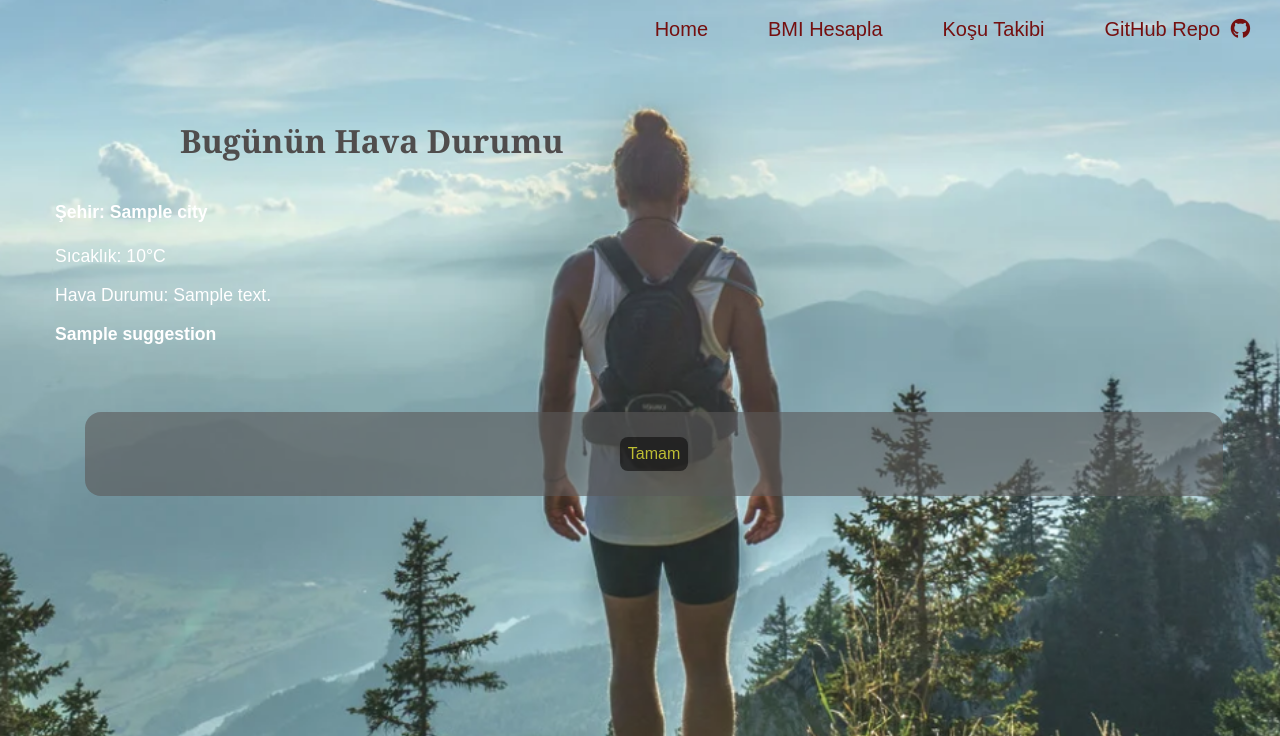
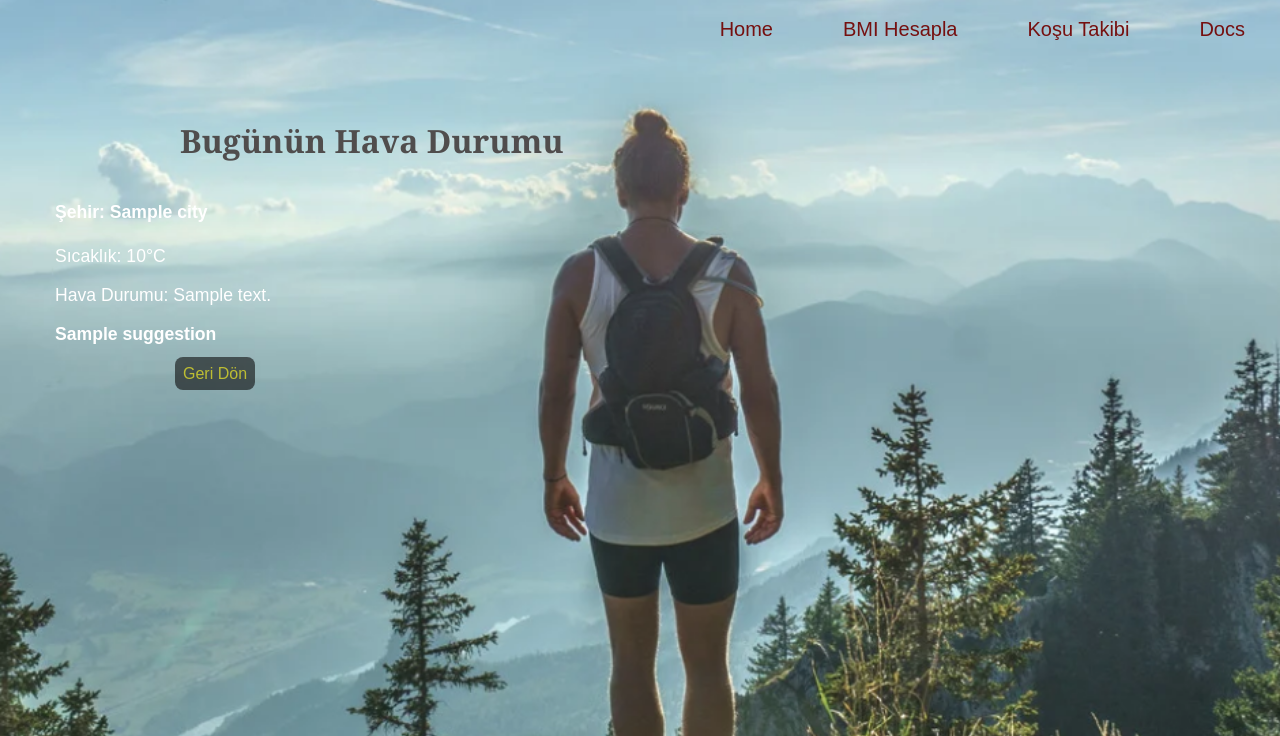
Before and after one commit to sbrycbc/RunTracker, a Flask app: template templates/weather.html in a window 1280 px wide. Shown: the top 736 px of the page. Run offline with Flask 3, Linux system fonts and the light colour scheme; the template is opened without the code that fills it: most values are stand-ins (such as "Sample title", 1, 10 or a date in 2020); some web fonts are replaced.

Commit message:
updated navbar und weather form with styling...

```diff
--- a/app.py
+++ b/app.py
@@ -50,14 +50,14 @@ def weather():
     weather_description = None
     suggestion = None
 
-    if request.method == 'POST':  # Şehir bilgisi gönderilmişse
-        city = request.form.get('city')  # Kullanıcının girdiği şehir adı
+    if request.method == 'POST':
+        city = request.form.get('city')
 
-        if city:  # Eğer şehir boş değilse hava durumu alınır
+        if city:
             city = city.strip().title()
             temperature, weather_description = get_weather(city)
 
-            if temperature is not None:  # Geçerli veri varsa öneri oluştur
+            if temperature is not None:
                 suggestion = get_weather_suggestion(temperature)
             else:
                 suggestion = "Geçersiz bir şehir adı girdiniz. Lütfen tekrar deneyin."
--- a/static/css/style.css
+++ b/static/css/style.css
@@ -28,11 +28,10 @@ header nav a {
     color: #751010;
     text-decoration: none;
     font-family: "Sour Gummy", sans-serif;
-    margin: 0 15px;
+    margin: 0 20px;
     font-size: 20px;
     padding: 8px 15px;
     transition: transform 0.3s, background 0.3s, color 0.3s;
-
 }
 
 header nav li {
@@ -43,16 +42,6 @@ header nav a:hover {
     transform: scale(1.1);
     background-color: aliceblue;
     border-radius: 20px;
-}
-
-header nav a i {
-    margin-left: 5px;
-    transition: transform 0.3s, color 0.3s;
-}
-
-header nav a i:hover {
-    color: #bdbd33;
-    transform: scale(1.3);
 }
 
 /* Ana içerik */
@@ -245,7 +234,6 @@ main .performans a:hover{
     color: #bdbd33;
 }
 
-
 main .performance {
     margin: 20px 0 20px 175px;
 }
--- a/templates/base.html
+++ b/templates/base.html
@@ -15,7 +15,7 @@
             <a href="/bmi">BMI Hesapla</a>
             <a href="/tracker">Koşu Takibi</a>
             <li><a href="https://github.com/sbrycbc/LearnPython" target="_blank">
-                GitHub Repo <i class="fab fa-github"></i>
+                Docs</i>
             </a></li>
         </nav>
     </header>
--- a/templates/weather.html
+++ b/templates/weather.html
@@ -14,19 +14,12 @@
         Hava nasıl olursa olsun, koşmak için bir neden bulabilirsin 🌤️🏃</h3>
 </div>
 
-    <form method="POST">
-        <button type="submit" name="show_weather" value="true">
-           ☀️ 💨 🌡️ ⛈️ 🌤️ ❄️
-        </button>
-    </form>
-
-    {% if request.method == 'POST' and request.form.get('show_weather') %}
-        <form method="POST">
-            <label for="city">Şehir Girin:</label>
-            <input type="text" id="city" name="city" required>
-            <button type="submit">Hava Durumunu Gör</button>
-        </form>
-    {% endif %}
+<!-- Şehir Girme Formu -->
+<form method="POST">
+    <label for="city">Şehir Girin:</label>
+    <input type="text" id="city" name="city" placeholder="Şehir adı..." required>
+    <button type="submit">Hava Durumunu Gör</button>
+</form>
 
 {% else %}
 <div class="hava-durumu">
@@ -36,10 +29,12 @@
     <p>Hava Durumu: {{ weather_description }}</p>
     <p><strong>{{ suggestion }}</strong></p>
 </div>
-    <!-- Tamam Butonu -->
-    <form action="/" method="get">
-        <button type="submit">Tamam</button>
-    </form>
+
+<!-- Ana Sayfaya Dön Butonu -->
+</div>
+<div class="performance">
+<a href="/" >Geri Dön</a>
+</div>
 {% endif %}
 
 {% endblock %}
```
Also changed, not shown: static/image/HomePage.jpeg.
